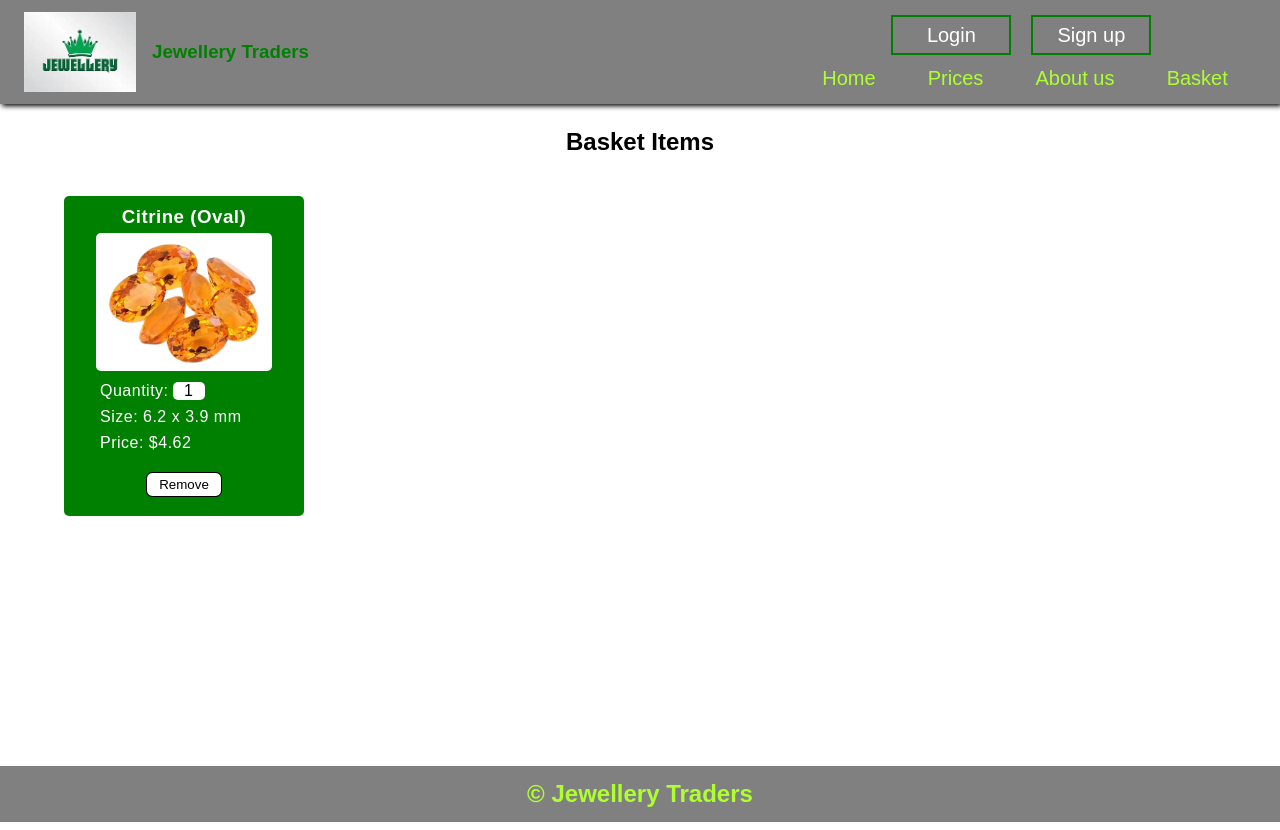
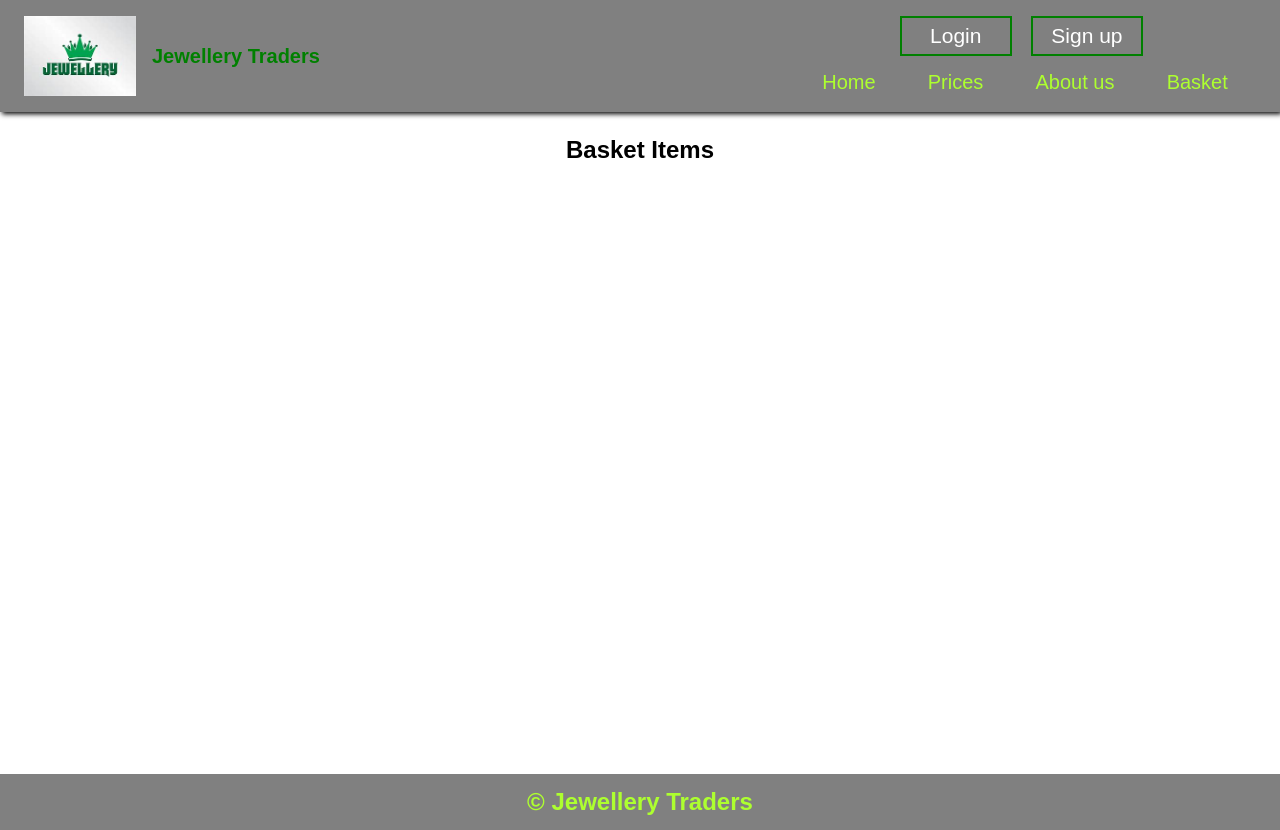
Before and after one commit to ArdonitSaliji/jewerelly-store, a React (Create React App) app: page /basket in a window 1280 px wide. Built offline with nearby package versions, Linux system fonts and the light colour scheme.

Commit message:
adding basket functionality

```diff
--- a/src/App.js
+++ b/src/App.js
@@ -13,6 +13,7 @@ function App() {
   const [signup, setSignup] = useState(false)
   const [trade, setTrade] = useState(false)
   const [gemState, setGemState] = useState('')
+  const [basketState, setBasketState] = useState([])
 
   return (
     <BrowserRouter>
@@ -27,13 +28,20 @@ function App() {
             path='/reset-password'
             element={<Forgot setSignup={setSignup} setLogin={setLogin} />}
           />
-          <Route path='/basket' element={<Basket />} />
+          <Route path='/basket' element={<Basket basketState={basketState} />} />
         </Routes>
 
         <Login login={login} setLogin={setLogin} setSignup={setSignup} />
         <Signup setLogin={setLogin} signup={signup} setSignup={setSignup} />
 
-        {trade && <TradeItem setTrade={setTrade} gemState={gemState} />}
+        {trade && (
+          <TradeItem
+            basketState={basketState}
+            setBasketState={setBasketState}
+            setTrade={setTrade}
+            gemState={gemState}
+          />
+        )}
 
         <div className='footer'>
           <h2>&copy; Jewellery Traders</h2>
--- a/src/components/Basket/Basket.css
+++ b/src/components/Basket/Basket.css
@@ -26,16 +26,17 @@ input::-webkit-inner-spin-button {
   flex-direction: column;
   letter-spacing: 0.5px;
   color: white;
-  padding: 10px;
+  padding: 15px 5px;
   background-color: green;
   margin: 1rem;
-  width: 15rem;
+  width: 16rem;
   height: 20rem;
+  max-height: 100%;
 }
 
 .basket-item img {
-  width: 80%;
-  margin-top: 0.3rem;
+  width: 75%;
+  margin-top: 0.7rem;
   margin-bottom: 0.5rem;
   border-radius: 5px;
   background-color: white;
@@ -53,18 +54,19 @@ input::-webkit-inner-spin-button {
   width: 2rem;
 }
 .basket-item p {
-  margin-top: 0.5rem;
+  margin-bottom: 0.5rem;
 }
 
 .basket-item button {
   background-color: white;
   color: black;
-  padding: 4px 12px;
+  width: 5rem;
+  height: 1.8rem;
   border-radius: 5px;
   border: none;
   outline: 1px solid black;
   cursor: pointer;
-  margin-top: 1.3rem;
+  margin-top: 0.8rem;
 }
 .basket-item button:active {
   background-color: green;
--- a/src/components/Basket/Basket.jsx
+++ b/src/components/Basket/Basket.jsx
@@ -1,21 +1,21 @@
-import React from 'react'
 import './Basket.css'
-const Basket = () => {
+const Basket = ({ basketState }) => {
   return (
     <div className='basket'>
       <h2>Basket Items</h2>
       <div className='basket-items'>
-        <div className='basket-item'>
-          <h3>Citrine (Oval) </h3>
-          <img src={require('../../images/citrine.png')} alt='' />
-          <div className='item-info'>
-            <label>Quantity: </label> <input defaultValue='1' type='number' />
-            <p>Size: 6.2 x 3.9 mm</p>
-            <p>Price: $4.62</p>
-          </div>
-
-          <button>Remove</button>
-        </div>
+        {basketState &&
+          basketState.map((el, i) => (
+            <div key={i} className='basket-item'>
+              <h3>{el.title}</h3>
+              <img src={el.image} alt='' />
+              <div className='item-info'>
+                <p>{el.size}</p>
+                <p>{el.price}</p>
+              </div>
+              <button>Remove</button>
+            </div>
+          ))}
       </div>
     </div>
   )
--- a/src/components/Main/Main.css
+++ b/src/components/Main/Main.css
@@ -54,6 +54,8 @@ select,
   background-color: rgb(171, 171, 171);
 }
 .gems-container {
+  user-select: none;
+  margin: 0 10rem;
   display: flex;
   flex-wrap: wrap;
   justify-content: center;
@@ -87,23 +89,14 @@ select,
   margin: 20px 0;
 }
 .gem p {
+  font-size: 14px;
   line-height: 18px;
   z-index: -5;
   margin: 0 25px;
   margin-top: 1.5rem;
   text-align: center;
 }
-.gem-btn {
-  position: absolute;
-  left: 50%;
-  transform: translateX(-50%);
-  bottom: 5%;
-  border: 1px solid black;
-  border-radius: 5px;
-  padding: 7px 30px;
-  color: rgb(19, 235, 19);
-  background-color: grey;
-}
+
 .gem img {
   border-radius: 50%;
   width: 130px;
--- a/src/components/Main/Main.jsx
+++ b/src/components/Main/Main.jsx
@@ -5,9 +5,11 @@ import { AiOutlineSearch } from 'react-icons/ai'
 
 const Main = ({ setTrade, setGemState }) => {
   const [searchState, setSearchState] = useState()
+
   const switchTrade = (e) => {
     setGemState(e.target.firstElementChild.textContent.toLowerCase())
   }
+
   const allGems = data.map(({ title, image, text }, index) => (
     <div
       key={index}
@@ -47,7 +49,7 @@ const Main = ({ setTrade, setGemState }) => {
           </select>
         </div>
       </div>
-      <div className='gems-container' style={{ margin: '0 10rem', userSelect: 'none' }}>
+      <div className='gems-container'>
         {searchState
           ? allGems.filter(({ props: { children } }) =>
               children[0].props.children.toLowerCase().includes(searchState.toLowerCase())
--- a/src/components/Navbar/Navbar.css
+++ b/src/components/Navbar/Navbar.css
@@ -7,7 +7,7 @@
 }
 .navbar {
   user-select: none;
-  height: 6.5rem;
+  height: 7rem;
   display: flex;
   justify-content: space-between;
   background-color: grey;
@@ -25,6 +25,7 @@
 }
 .nav-img h3 {
   color: green;
+  font-size: 20px;
   margin-left: 1rem;
 }
 
@@ -38,17 +39,17 @@
   margin-right: 13%;
 }
 .nav-items-btns a {
-  font-size: 20px;
+  font-size: 21px;
   cursor: pointer;
   color: white;
   text-decoration: none;
   display: flex;
   height: 2.5rem;
-  width: 7.5rem;
+  width: 7rem;
   text-align: center;
   align-items: center;
   justify-content: center;
-  margin: 15px 10px 0 10px;
+  margin: 1rem 0.6rem 0 0.6rem;
   border: 2px solid green;
 }
 
@@ -62,7 +63,7 @@
   flex-direction: row;
 }
 .nav-items ul li {
-  margin-top: 0.5rem;
+  margin-top: 0.7rem;
   margin-right: 1.7rem;
   text-align: center;
 }
--- a/src/components/Popups/TradeItem/TradeItem.css
+++ b/src/components/Popups/TradeItem/TradeItem.css
@@ -48,7 +48,7 @@
 
 .trade-image img {
   margin: 2rem 0 1.5rem;
-  height: 13rem;
+  height: 12rem;
   border-radius: 25%;
   background-color: #fff;
 }
--- a/src/components/Popups/TradeItem/TradeItem.jsx
+++ b/src/components/Popups/TradeItem/TradeItem.jsx
@@ -1,5 +1,5 @@
 /* eslint-disable jsx-a11y/anchor-is-valid */
-import React, { useState } from 'react'
+import React, { useRef, useState } from 'react'
 import { Swiper, SwiperSlide } from 'swiper/react'
 import { Navigation, Pagination, A11y } from 'swiper'
 import { AiOutlineClose } from 'react-icons/ai'
@@ -8,8 +8,12 @@ import 'swiper/css'
 import 'swiper/css/navigation'
 import { trade } from './trade'
 
-const TradeItem = ({ setTrade, gemState }) => {
+const TradeItem = ({ setTrade, gemState, basketState, setBasketState }) => {
   const [shapeState, setShapeState] = useState('oval')
+  const currentTitle = useRef()
+  const currentImage = useRef()
+  const currentPrice = useRef()
+  const currentSize = useRef()
   let check = new Set()
 
   const changeShape = (e) => {
@@ -37,10 +41,10 @@ const TradeItem = ({ setTrade, gemState }) => {
     ({ image, size = '-', price = '-', shape }, index) =>
       shape.toLowerCase() === shapeState && (
         <SwiperSlide key={index}>
-          <img src={image} alt='' />
+          <img src={image} ref={currentImage} alt='' />
           <div className='trade-price'>
-            <h2>{size}</h2>
-            <h2>{price}</h2>
+            <h2 ref={currentSize}>{size}</h2>
+            <h2 ref={currentPrice}>{price}</h2>
           </div>
         </SwiperSlide>
       )
@@ -49,7 +53,7 @@ const TradeItem = ({ setTrade, gemState }) => {
     <div className='trade-container'>
       <div className='trade'>
         <div className='trade-image'>
-          <h2>{gemState[0].toUpperCase() + gemState.substring(1)}</h2>
+          <h2 ref={currentTitle}>{gemState[0].toUpperCase() + gemState.substring(1)}</h2>
           <Swiper
             modules={[Navigation, Pagination, A11y]}
             spaceBetween={50}
@@ -81,7 +85,22 @@ const TradeItem = ({ setTrade, gemState }) => {
         </div>
 
         <div className='trade-cart'>
-          <button>Add To Cart</button>
+          <button
+            onClick={() => {
+              console.log(...basketState)
+              setBasketState([
+                ...basketState,
+                {
+                  title: currentTitle.current.innerText,
+                  image: currentImage.current.src,
+                  price: currentPrice.current.innerText,
+                  size: currentSize.current.innerText,
+                },
+              ])
+            }}
+          >
+            Add To Cart
+          </button>
           <button>Buy Now</button>
         </div>
         <AiOutlineClose
```
